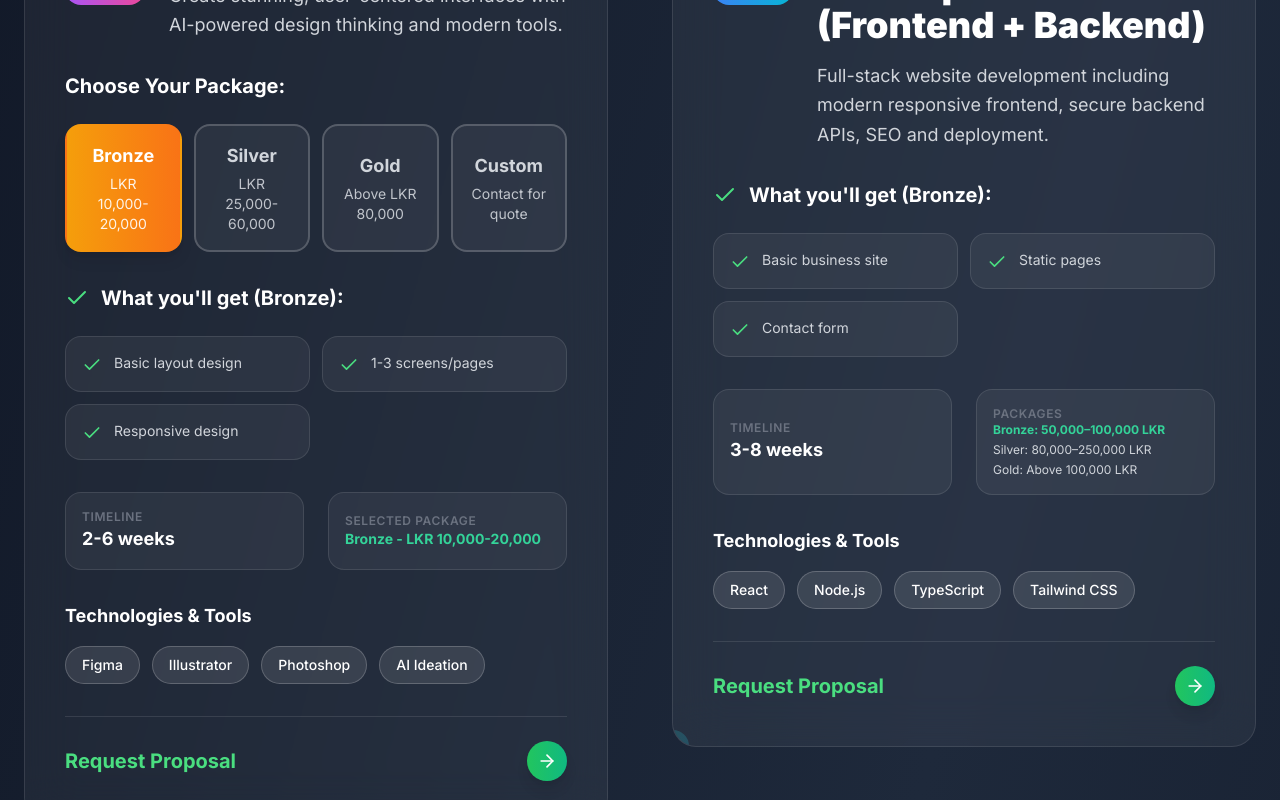
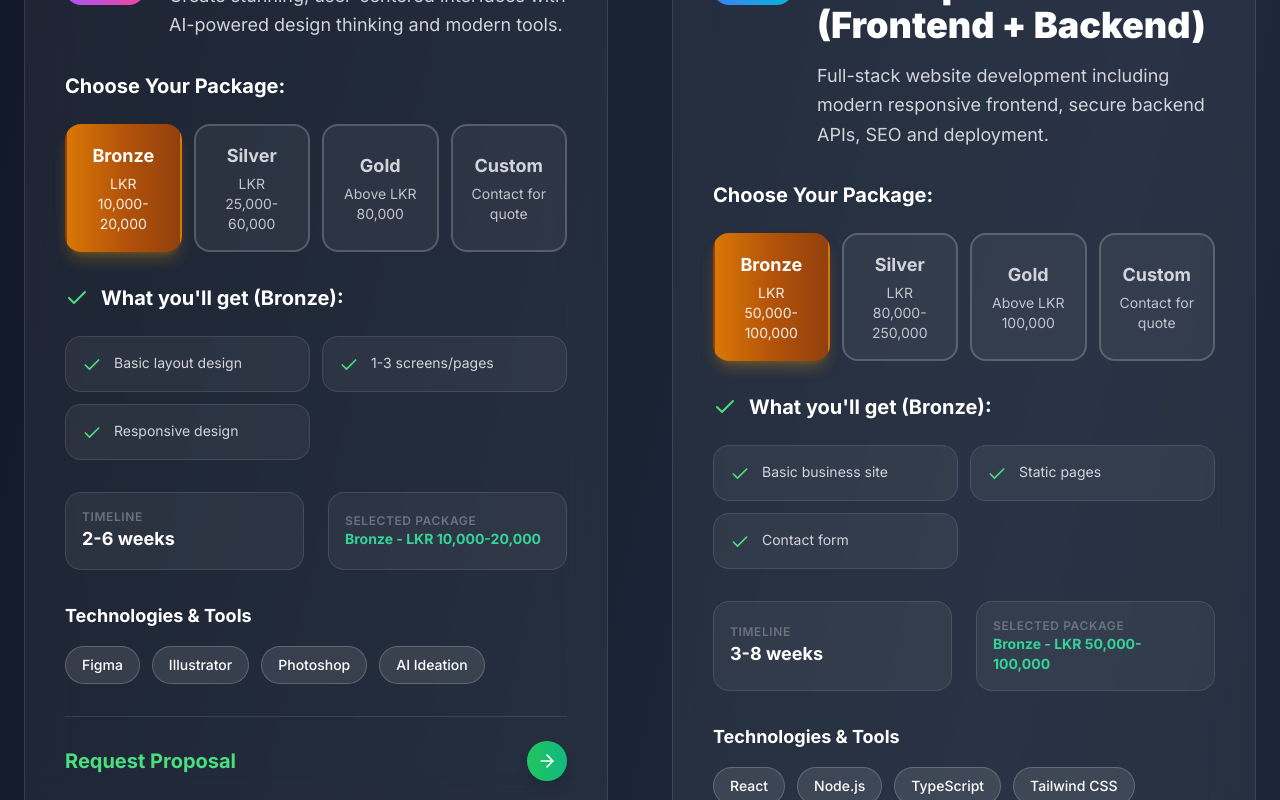
Before and after one commit to codeknox-lk/codeknox-website, a React (Vite) app: page /services in a window 1280 px wide. Shown: the part 3040-3840 px from the top of the page. Built offline with nearby package versions, Linux system fonts and the light colour scheme.

Commit message:
🎨 All Services Package Selector: Add Bronze/Silver/Gold/Custom for all services with improved colors - Bronze more realistic, Silver shiny metallic, Gold beautiful

```diff
--- a/src/data/services.ts
+++ b/src/data/services.ts
@@ -86,6 +86,12 @@ export const services: Service[] = [
       bronze: ['Basic business site', 'Static pages', 'Contact form'],
       silver: ['Dynamic website', 'Blog/product catalog', 'Simple booking'],
       gold: ['Advanced custom site', 'Multi-language', 'E-commerce & integrations']
+    },
+    packagePricing: {
+      bronze: 'LKR 50,000-100,000',
+      silver: 'LKR 80,000-250,000',
+      gold: 'Above LKR 100,000',
+      custom: 'Contact for quote'
     }
   },
   {
@@ -110,6 +116,12 @@ export const services: Service[] = [
       bronze: ['1-3 page starter website', 'Template customization'],
       silver: ['4-7 pages', 'SEO plugins', 'Mobile optimized'],
       gold: ['10+ pages', 'E-commerce/shop setup', 'Maintenance']
+    },
+    packagePricing: {
+      bronze: 'LKR 20,000-40,000',
+      silver: 'LKR 40,000-70,000',
+      gold: 'Above LKR 80,000',
+      custom: 'Contact for quote'
     }
   },
   {
@@ -134,6 +146,12 @@ export const services: Service[] = [
       bronze: ['Basic POS', 'Billing + stock'],
       silver: ['POS + multi-branch reporting'],
       gold: ['POS + full ERP', 'Inventory, finance, analytics']
+    },
+    packagePricing: {
+      bronze: 'LKR 40,000-90,000',
+      silver: 'LKR 100,000-160,000',
+      gold: 'Above LKR 150,000',
+      custom: 'Contact for quote'
     }
   },
   {
@@ -158,6 +176,12 @@ export const services: Service[] = [
       bronze: ['Basic app', 'Informational', 'Simple UI'],
       silver: ['Mid-level app', 'Accounts, forms', 'Basic APIs'],
       gold: ['Advanced app', 'Payments, booking', 'Push notifications, admin panel']
+    },
+    packagePricing: {
+      bronze: 'LKR 50,000-100,000',
+      silver: 'LKR 120,000-200,000',
+      gold: 'Above LKR 120,000',
+      custom: 'Contact for quote'
     }
   },
   {
@@ -182,6 +206,12 @@ export const services: Service[] = [
       bronze: ['Page setup', '5 posts/month'],
       silver: ['15 posts/month', 'Ad boosting'],
       gold: ['20 posts/month', 'Ad boosting', 'Ad management + strategy']
+    },
+    packagePricing: {
+      bronze: 'Setup 10,000 + 3,500/mo',
+      silver: 'Setup 10,000 + 6,000/mo',
+      gold: 'Setup 10,000 + 10,000/mo',
+      custom: 'Contact for quote'
     }
   },
   {
@@ -206,6 +236,12 @@ export const services: Service[] = [
       bronze: ['Single-feature MVP prototype'],
       silver: ['MVP with 2-3 modules/features'],
       gold: ['Full SaaS', 'Dashboards & multiple modules']
+    },
+    packagePricing: {
+      bronze: '4,000-6,000 LKR/month',
+      silver: '7,000-10,000 LKR/month',
+      gold: 'Above 15,000 LKR/month',
+      custom: 'Contact for quote'
     }
   },
   {
@@ -230,6 +266,12 @@ export const services: Service[] = [
       bronze: ['Logo / poster design support'],
       silver: ['Social media creatives', 'Brand visuals'],
       gold: ['Full AI-powered branding kit']
+    },
+    packagePricing: {
+      bronze: '2,000-3,000 LKR/hour',
+      silver: '4,000-5,000 LKR/hour',
+      gold: 'Above 5,000 LKR/hour',
+      custom: 'Contact for quote'
     }
   },
   {
@@ -254,6 +296,12 @@ export const services: Service[] = [
       bronze: ['Bug fixes', 'Monthly updates'],
       silver: ['Security checks', 'Backups', '24/7 support'],
       gold: ['Priority support', 'Proactive monitoring']
+    },
+    packagePricing: {
+      bronze: '8,000-12,000 LKR/month',
+      silver: '15,000-20,000 LKR/month',
+      gold: 'Above 20,000 LKR/month',
+      custom: 'Contact for quote'
     }
   }
 ];
--- a/src/pages/Services.tsx
+++ b/src/pages/Services.tsx
@@ -6,8 +6,17 @@ import { services } from '../data/services';
 
 const Services: React.FC = () => {
   const [activeFAQ, setActiveFAQ] = useState<number | null>(null);
-  const [selectedTier] = useState<'bronze' | 'silver' | 'gold'>('bronze');
-  const [selectedUIPackage, setSelectedUIPackage] = useState<'bronze' | 'silver' | 'gold' | 'custom'>('bronze');
+  const [selectedPackages, setSelectedPackages] = useState<{[key: string]: 'bronze' | 'silver' | 'gold' | 'custom'}>({
+    'ui-ux-design': 'bronze',
+    'website-development': 'bronze',
+    'no-code-websites': 'bronze',
+    'system-management': 'bronze',
+    'mobile-app-design': 'bronze',
+    'social-media-marketing': 'bronze',
+    'saas-mvp': 'bronze',
+    'ai-design-support': 'bronze',
+    'maintenance': 'bronze'
+  });
 
   const faqs = [
     {
@@ -273,23 +282,22 @@ const Services: React.FC = () => {
                       </div>
                     </div>
 
-                    {/* Package Selector for UI/UX Design */}
-                    {service.id === 'ui-ux-design' && (
+                    {/* Package Selector for All Services */}
                     <div className="mb-8">
                       <h4 className="text-xl font-bold text-white mb-6">Choose Your Package:</h4>
                       <div className="grid grid-cols-2 lg:grid-cols-4 gap-3">
                         {[
-                            { key: 'bronze', label: 'Bronze', color: 'from-amber-500 to-orange-500' },
-                            { key: 'silver', label: 'Silver', color: 'from-gray-400 to-gray-600' },
-                            { key: 'gold', label: 'Gold', color: 'from-yellow-400 to-yellow-600' },
-                            { key: 'custom', label: 'Custom', color: 'from-purple-500 to-pink-500' }
+                          { key: 'bronze', label: 'Bronze', color: 'from-amber-600 via-amber-700 to-amber-800', shadow: 'shadow-amber-500/25' },
+                          { key: 'silver', label: 'Silver', color: 'from-gray-200 via-gray-300 to-gray-400', shadow: 'shadow-gray-400/30' },
+                          { key: 'gold', label: 'Gold', color: 'from-yellow-400 via-yellow-500 to-yellow-600', shadow: 'shadow-yellow-500/25' },
+                          { key: 'custom', label: 'Custom', color: 'from-purple-500 via-purple-600 to-pink-500', shadow: 'shadow-purple-500/25' }
                         ].map((packageOption) => (
                           <button
                             key={packageOption.key}
-                              onClick={() => setSelectedUIPackage(packageOption.key as any)}
+                            onClick={() => setSelectedPackages(prev => ({...prev, [service.id]: packageOption.key as any}))}
                             className={`p-4 rounded-2xl border-2 transition-all duration-300 ${
-                                selectedUIPackage === packageOption.key
-                                  ? `bg-gradient-to-r ${packageOption.color} text-white border-transparent shadow-lg`
+                              selectedPackages[service.id] === packageOption.key
+                                ? `bg-gradient-to-r ${packageOption.color} text-white border-transparent shadow-lg ${packageOption.shadow}`
                                 : 'bg-white/5 text-gray-300 border-white/20 hover:bg-white/10'
                             }`}
                           >
@@ -305,30 +313,26 @@ const Services: React.FC = () => {
                         ))}
                       </div>
                     </div>
-                    )}
 
                     {/* Deliverables */}
                     <div className="mb-8">
                       <h4 className="text-xl font-bold text-white mb-6 flex items-center space-x-3">
                         <Check className="w-6 h-6 text-green-400" />
                         <span>
-                          What you'll get ({service.id === 'ui-ux-design'
-                            ? selectedUIPackage.charAt(0).toUpperCase() + selectedUIPackage.slice(1)
-                            : selectedTier.charAt(0).toUpperCase() + selectedTier.slice(1)
-                          }):
+                          What you'll get ({selectedPackages[service.id].charAt(0).toUpperCase() + selectedPackages[service.id].slice(1)}):
                         </span>
                       </h4>
                       <div className="grid grid-cols-1 sm:grid-cols-2 gap-3">
-                        {(service.id === 'ui-ux-design' && selectedUIPackage !== 'custom'
-                          ? service.tierDeliverables?.[selectedUIPackage as 'bronze' | 'silver' | 'gold'] || []
-                          : service.tierDeliverables?.[selectedTier] || service.deliverables
+                        {(selectedPackages[service.id] !== 'custom'
+                          ? service.tierDeliverables?.[selectedPackages[service.id] as 'bronze' | 'silver' | 'gold'] || []
+                          : []
                         ).map((deliverable, i) => (
                           <div key={i} className="flex items-start space-x-3 bg-white/5 rounded-2xl p-4 border border-white/10">
                             <Check className="w-5 h-5 text-green-400 mt-0.5 flex-shrink-0" />
                             <span className="text-gray-300 text-sm">{deliverable}</span>
                           </div>
                         ))}
-                        {service.id === 'ui-ux-design' && selectedUIPackage === 'custom' && (
+                        {selectedPackages[service.id] === 'custom' && (
                           <div className="col-span-2 flex items-center space-x-3 bg-white/5 rounded-2xl p-4 border border-white/10">
                             <Check className="w-5 h-5 text-green-400 mt-0.5 flex-shrink-0" />
                             <span className="text-gray-300 text-sm">Custom features tailored to your specific requirements</span>
@@ -347,30 +351,11 @@ const Services: React.FC = () => {
                       </div>
                       <div className="flex items-center space-x-3 bg-white/5 rounded-2xl p-4 border border-white/10">
                         <div>
-                          <p className="text-xs text-gray-500 uppercase tracking-wider font-semibold">
-                            {service.id === 'ui-ux-design' ? 'Selected Package' : 'Packages'}
-                          </p>
+                          <p className="text-xs text-gray-500 uppercase tracking-wider font-semibold">Selected Package</p>
                           <div className="flex flex-col gap-1">
-                            {service.id === 'ui-ux-design' ? (
                             <span className="text-emerald-400 font-bold text-sm">
-                                {selectedUIPackage.charAt(0).toUpperCase() + selectedUIPackage.slice(1)} - {service.packagePricing?.[selectedUIPackage as keyof typeof service.packagePricing]}
+                              {selectedPackages[service.id].charAt(0).toUpperCase() + selectedPackages[service.id].slice(1)} - {service.packagePricing?.[selectedPackages[service.id] as keyof typeof service.packagePricing]}
                             </span>
-                            ) : (
-                              service.priceRange.split('|').map((tier, idx) => {
-                                const tierName = tier.split(':')[0].trim().toLowerCase();
-                                const isActive = tierName === selectedTier;
-                                return (
-                                  <span
-                                    key={idx}
-                                    className={`text-xs transition-all duration-300 ${
-                                      isActive ? 'text-emerald-400 font-bold' : 'text-gray-300'
-                                    }`}
-                                  >
-                                    {tier.trim()}
-                                  </span>
-                                );
-                              })
-                            )}
                           </div>
                         </div>
                       </div>
```
Lines whose indentation alone changed are shown as unchanged.
